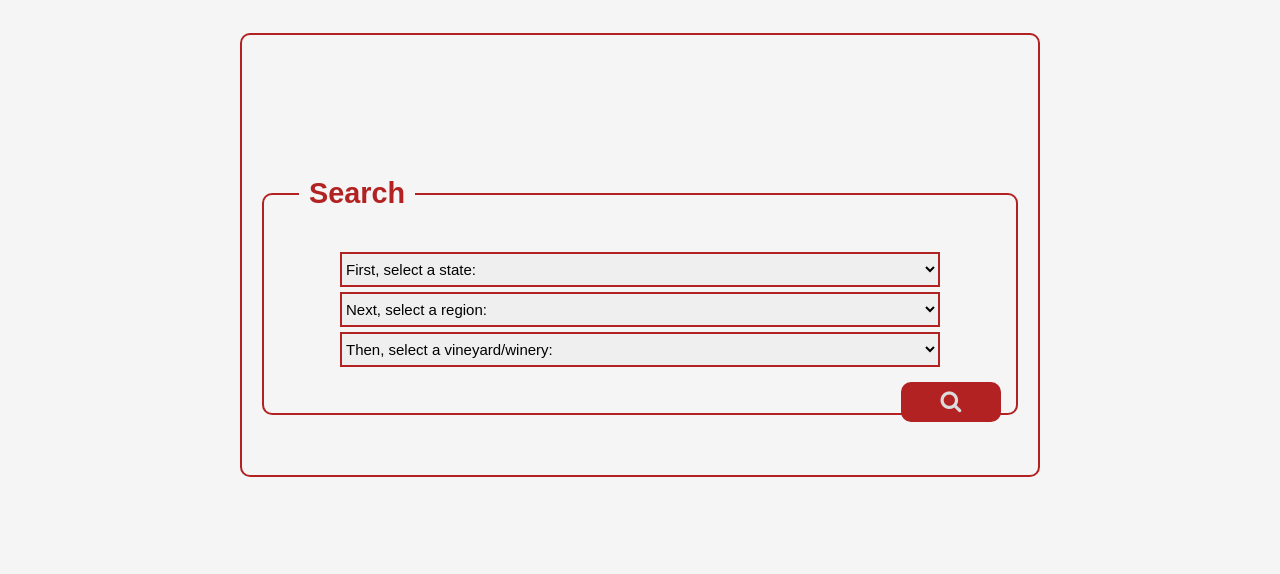
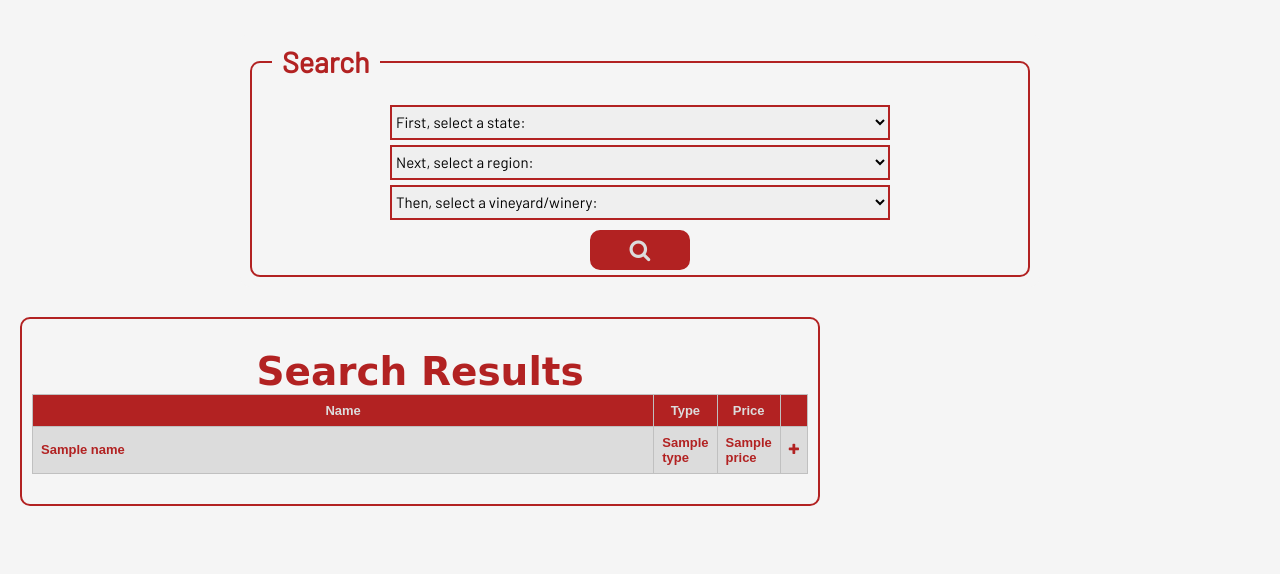
Before and after one commit to maddiereddy/OpaGrappa, a website: page public/dashboard.html in a window 1280 px wide. Shown: the part 97-671 px from the top of the page. Drawn offline with nearby package versions, Linux system fonts and the light colour scheme; no server answers; sample sign-in values are in the browser's storage; a web font is replaced by a local one.

Commit message:
modify dashboard css

```diff
--- a/public/css/main.css
+++ b/public/css/main.css
@@ -15,6 +15,7 @@ form {
   display: block;
   border: 2px solid firebrick;
   max-width: 800px;
+  max-height: 600px;
 }
 
 fieldset {
@@ -44,7 +45,6 @@ form p {
 input,
 textarea {
   display: block;
-  /* width: 80%; */
   height: auto;
   font-size: 18px;
   text-align: left;
@@ -319,14 +319,18 @@ footer {
 
 /* dashboard page */
 
+.search-form {
+  border: none;
+  margin-bottom: 30px;
+}
+
 .search-section {
-  margin: 130px auto 50px;
-  height: 240px;
+  margin: 0px auto;
   border-radius: 10px;
-  font-family: sans-serif;
   border: 2px solid firebrick;
-  padding: 15px;
+  width: 100%;
   display: block;
+  float: none;
   max-width: 800px;
 }
 
@@ -346,10 +350,12 @@ footer {
   color: black;
   border: 2px solid firebrick;
   min-width: 300px;
+  max-width: 500px;
 }
 
 .search-section button {
   display: block;
+  float: none;
   margin: 10px auto 5px;
   font-size: 1.4em;
   background-color: firebrick;
@@ -387,7 +393,7 @@ tbody td a:visited {
   border: 2px solid firebrick;
   border-radius: 10px;
   padding: 10px;
-  margin: 0 auto;
+  margin: 0 20px;
   max-width: 800px;
 }
 
@@ -652,8 +658,6 @@ tbody td a:visited {
 /***** MEDIA QUERIES *****/
 
 @media only screen and (min-width: 480px) {
-/* Styles */
-
   .wine-details-section button {
     font-size: 0.5em;
     height: 50px;
@@ -682,16 +686,9 @@ tbody td a:visited {
   .learn-more-section .inner {
     margin: 40% auto;
   }
-
-  /* .wines-table {
-    margin: 50px 10px;
-    width: calc(100% - 20px);
-  } */
 }
 
 @media only screen and (min-width: 768px) {
-/* Styles */
-
   .wine-details-section button {
     font-size: 1em;
     height: 50px;
@@ -738,7 +735,7 @@ tbody td a:visited {
   }
 
   .search-section select {
-    min-width: 600px;
+    min-width: 500px;
   }
 
 }
--- a/public/css/signup-login.css
+++ b/public/css/signup-login.css
@@ -1,3 +1,8 @@
+.setup-form {
+  margin: 110px 20px;
+  width: calc(100% - 40px);
+}
+
 .setup-form button {
   float: none;
   margin: 30px auto;
--- a/public/dashboard.html
+++ b/public/dashboard.html
@@ -28,7 +28,7 @@
       </nav>
     </header>
     <main role="main" class="dashboard-main">
-      <form role="form" >
+      <form role="form" class="search-form">
         <fieldset role="search" id="search" class="search-section">
           <legend>Search</legend>
           <select class="state-select" name="state" aria-label="select state">
```
Lines whose indentation alone changed are shown as unchanged.
